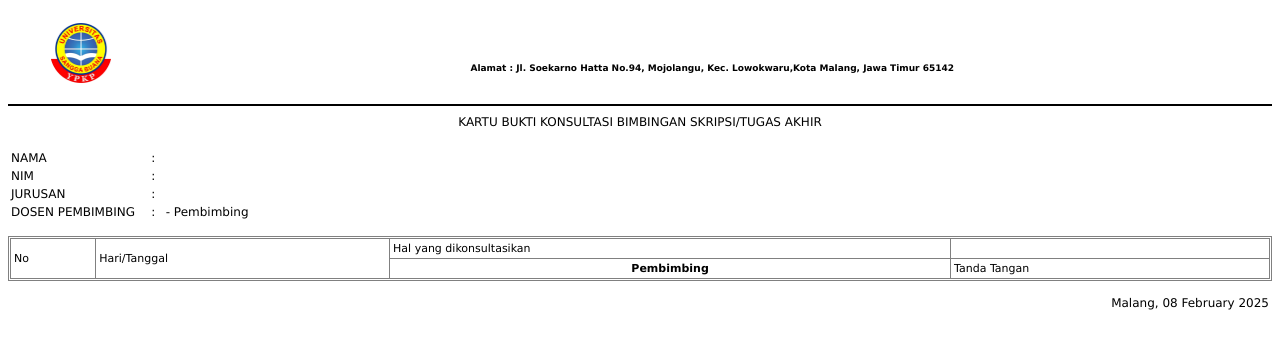
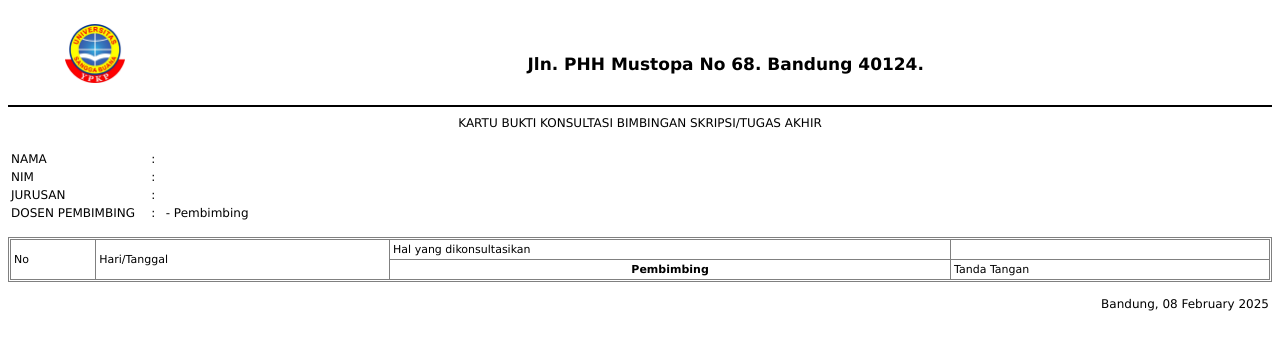
Before and after one commit to ArifS30/USATUHIR, a PHP site: page /apl/report/bukti_bimbingan.php?print=3 in a window 1280 px wide. Shown: the top 350 px of the page. Run offline with PHP 8.4, Linux system fonts and the light colour scheme; data comes from the database, SQL or seed files in the repository; data that the repository does not hold is empty.

Commit message:
New Update

```diff
--- a/apl/report/bukti_bimbingan.php
+++ b/apl/report/bukti_bimbingan.php
@@ -43,10 +43,7 @@ $d = mysqli_fetch_assoc(mysqli_query($con, "SELECT * FROM pembing
             </td>
             <td>
                 <h4 align="center"><br>
-                    <!-- SEKOLAH TINGGI TRKNIK MALANG <br>  -->
-                    <?= strtoupper($d['fakultas']) ?>
-                    <p align="center" style="font-size: 9px;">Alamat : Jl. Soekarno Hatta No.94, Mojolangu, Kec.
-                        Lowokwaru,Kota Malang, Jawa Timur 65142</p>
+                    <?= strtoupper($d['fakultas']) ?>Jln. PHH Mustopa No 68. Bandung 40124.</p>
                 </h4>
 
             </td>
@@ -138,9 +135,7 @@ $d = mysqli_fetch_assoc(mysqli_query($con, "SELECT * FROM pembing
 
         <tr>
             <td align="right" colspan="6" rowspan="" headers="">
-                <p>Malang, <?php echo date(" d F Y") ?> <br>
-                    <!-- Dekan FTIK </p> <br> <br>
-            <p><u><b>Dr.H.Nunu Burnahunddin,Lc,M.Ag</b></u> <br><b>NIP. 197305102000121002</b></p> -->
+                <p>Bandung, <?php echo date(" d F Y") ?> <br>
             </td>
         </tr>
     </table>
--- a/apl/report/perpanjangansk_print.php
+++ b/apl/report/perpanjangansk_print.php
@@ -50,9 +50,9 @@ $pa = mysqli_fetch_assoc(mysqli_query($con,"SELECT nama_dosen FROM tb_dsn WHERE
     <td><img src="../../logo.png" width="100"></td>
     <td>
       <center>
-        <h2><b>SEKOLAH TINGGI TEKNIK MALANG</b> <br>
+        <h2><b>Universitas Sangga Buana</b> <br>
           <small style="font-size: 14px;">
-          Jl. Soekarno Hatta No. 94 Malang, Telp/Fax.(0341)412611, Web : www.stt.ac.id
+          Jln. PHH Mustopa No 68. Bandung 40124, Web : https://sanggabuana.ac.id/
         </small>
         </h2>
 
--- a/apl/report/revisi_judul_print.php
+++ b/apl/report/revisi_judul_print.php
@@ -47,9 +47,9 @@ WHERE pengajuan.pengajuan_id=$pengajuanID
     <td><img src="../../logo.png" width="100"></td>
     <td>
       <center>
-        <h2><b>SEKOLAH TINGGI TEKNIK MALANG</b> <br>
+        <h2><b>Universitas Sangga Buana</b> <br>
           <small style="font-size: 14px;">
-          Jl. Soekarno Hatta No. 94 Malang, Telp/Fax.(0341)412611, Web : www.stt.ac.id
+          Jln. PHH Mustopa No 68. Bandung 40124, Web : https://sanggabuana.ac.id/
         </small>
         </h2>
 
--- a/lecture/index.php
+++ b/lecture/index.php
@@ -107,7 +107,7 @@ if (isset($_SESSION['LECT_SES'])) {
                         <div class="sidebar-brand-icon">
                             <img src="../logo.png">
                         </div>
-                        <div class="sidebar-brand-text mx-3"><b>STT MALANG</b></div>
+                        <div class="sidebar-brand-text mx-3"><b>USB YPKP</b></div>
                     </a>
                     <hr class="sidebar-divider my-0">
                     <li class="nav-item">
@@ -174,7 +174,6 @@ if (isset($_SESSION['LECT_SES'])) {
                     <button id="sidebarToggleTop" class="btn btn-link rounded-circle mr-3">
                         <i class="fa fa-bars"></i>
                     </button>
-                    <span class="text-white">BimTA</span>
                     <ul class="navbar-nav ml-auto">
                         <li class="nav-item dropdown no-arrow mx-1">
                             <a class="nav-link dropdown-toggle" href="#" id="alertsDropdown" role="button"
--- a/lecture/pages/news/list_permintaan.php
+++ b/lecture/pages/news/list_permintaan.php
@@ -54,7 +54,7 @@ WHERE pembing.pembing_id=$readID AND tm_periode.stt_periode='on' "));
                   <td align="center">
                   <h4><strong style="text-transform: uppercase;">FAKULTAS <?= $detail['fakultas'] ?></strong></h4>
                   <h5><strong style="text-transform: uppercase;">PRODI DAN KONSENTRASI <?= $detail['prodi'] ?></strong></h5>
-                  <p align="center"><em>Alamat : Jl. Soekarno Hatta No.94, Mojolangu, Kec. Lowokwaru,Kota Malang, Jawa Timur 65142</em></p>
+                  <p align="center"><em>Alamat :Jln. PHH Mustopa No 68. Bandung 40124.</em></p>
                   </td>
                   </tr>
                   </table>
```
Also changed, not shown: apl/img/001_1647444055.png (deleted), apl/img/417626_1624630222.jpeg (deleted), apl/img/dosen/2113231094_1738990383.jpg (added), apl/img/fotomhs.png (added), assets/img/about.webp (deleted), assets/img/fotomhs.png (added), assets/img/hero.webp (deleted), assets/img/kop.png (deleted).
